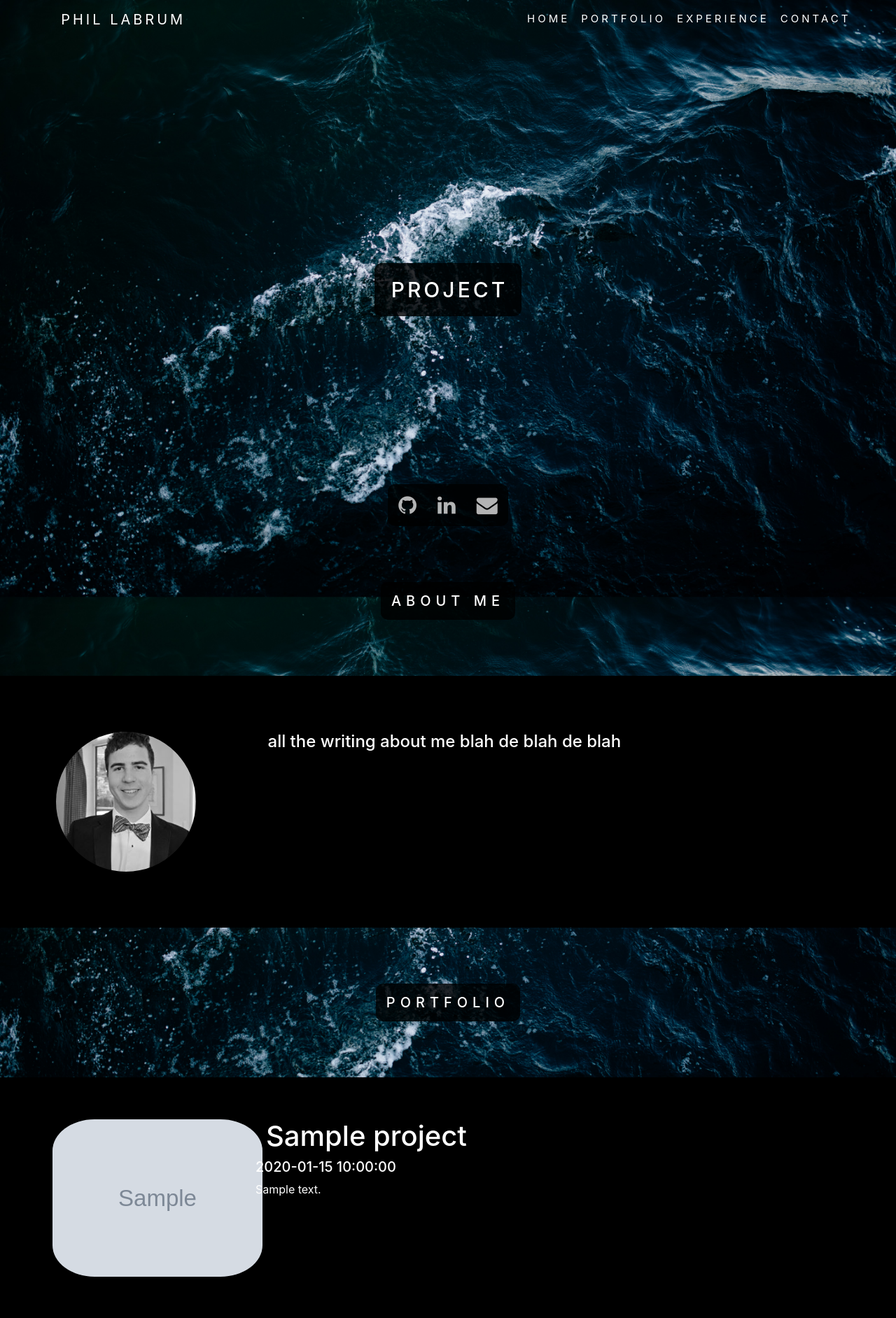
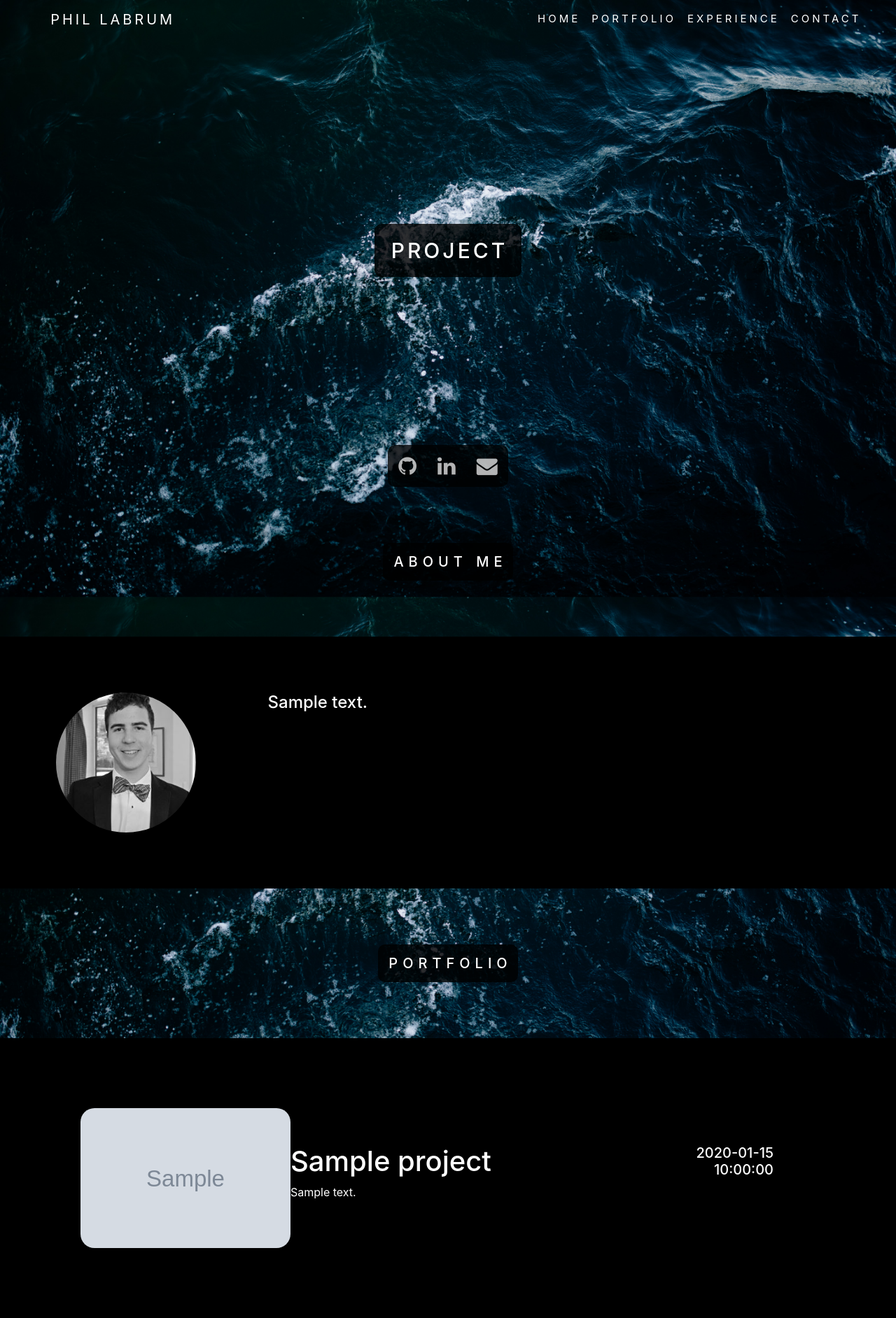
Before and after one commit to Plabrum/website, a Flask app: template templates/home.html in a window 1280 px wide. Shown: the top 1884 px of the page at 70% size. Run offline with Flask 2, Linux system fonts and the light colour scheme; the template is opened without the code that fills it: most values are stand-ins (such as "Sample title", 1, 10 or a date in 2020); grey boxes marked "Sample" are stand-in pictures; some libraries are stand-ins or nearby versions.

Commit message:
formatting looks good, flat file data sheets

```diff
--- a/app.py
+++ b/app.py
@@ -22,7 +22,8 @@ def index():
 	projects = read_in("portfolio.csv")
 	experiences = read_in("experience.csv")
 	spotlight = rand.choice(projects)
-	return render_template("home.html", projects=projects, experiences=experiences, spotlight=spotlight)
+	about_me = open('temp/about_me.txt', 'r').read()
+	return render_template("home.html", projects=projects, experiences=experiences, spotlight=spotlight, about_me=about_me)
 
 
 # TODO:
--- a/static/style.css
+++ b/static/style.css
@@ -1,9 +1,14 @@
 .navbar-custom a{
-  height: 5vh;
+  height: 50px;
   color: white;
   font: Arial;
   text-transform: uppercase;
-  background-color: transparent !important;
+  background-color: transparent;
+}
+
+.navbar-custom.scrolled{
+  transition:1s ease;
+  background-color: rgba(0,0,0,0.9);
 }
 
 .navbar-custom .navbar-brand{
@@ -158,11 +163,6 @@ input[type=text], select, textarea {
   object-position: 60% 0;
 }
 
-.project-image{
-  width: 300px;
-  border-radius: 20%;
-}
-
 .section-title-block{
   margin-top: 80px;
   margin-bottom: 80px;
@@ -171,6 +171,7 @@ input[type=text], select, textarea {
 
 .section-title{
   margin: 15px;
+  margin-right: 8px;
   font-size: 20px;
   text-align: center;
   font: Arial;
@@ -186,7 +187,8 @@ input[type=text], select, textarea {
 .cards{
   background-color: black;
   border-radius: 30px;
-  margin: 10px;
+  margin: 30px;
+  padding: 20px;
 }
 
 .cards:hover{
@@ -194,6 +196,32 @@ input[type=text], select, textarea {
   background-color: #0f0f0f;
 }
 
+.proj-title{
+  text-align: left;
+  padding-left: 0px;
+  margin-top: auto;
+}
+
+.project-image{
+  width: 300px;
+  height: 200px;
+  object-fit: cover;
+  border-radius: 20px;
+}
+
+.exp-image{
+  width: 200px;
+  height: 200px;
+  object-fit: cover;
+  border-radius: 20px;
+}
+
+.proj-date{
+  margin: auto;
+  text-align: right;
+  padding-right: 0px;
+}
+
 .contact-box{
   padding: 50px;
 }
--- a/templates/base.html
+++ b/templates/base.html
@@ -8,6 +8,11 @@
 
     <!-- Bootstrap CSS -->
     <link rel="stylesheet" href="https://maxcdn.bootstrapcdn.com/bootstrap/4.0.0/css/bootstrap.min.css" integrity="sha384-Gn5384xqQ1aoWXA+058RXPxPg6fy4IWvTNh0E263XmFcJlSAwiGgFAW/dAiS6JXm" crossorigin="anonymous">
+
+    <!-- Bootstrap JS -->
+    <script src="https://code.jquery.com/jquery-3.5.1.slim.min.js" integrity="sha384-DfXdz2htPH0lsSSs5nCTpuj/zy4C+OGpamoFVy38MVBnE+IbbVYUew+OrCXaRkfj" crossorigin="anonymous"></script>
+    <script src="https://cdn.jsdelivr.net/npm/popper.js@1.16.1/dist/umd/popper.min.js" integrity="sha384-9/reFTGAW83EW2RDu2S0VKaIzap3H66lZH81PoYlFhbGU+6BZp6G7niu735Sk7lN" crossorigin="anonymous"></script>
+    <script src="https://stackpath.bootstrapcdn.com/bootstrap/4.5.2/js/bootstrap.min.js" integrity="sha384-B4gt1jrGC7Jh4AgTPSdUtOBvfO8shuf57BaghqFfPlYxofvL8/KUEfYiJOMMV+rV" crossorigin="anonymous"></script>
 
     <!-- Social icons -->
     <link rel="stylesheet" href="https://cdnjs.cloudflare.com/ajax/libs/font-awesome/4.7.0/css/font-awesome.min.css">
@@ -21,7 +26,7 @@
 <body>
   <div class="container-fluid top-block">
     <!-- Navbar -->
-    <nav class="navbar navbar-expand-lg navbar-custom">
+    <nav class="navbar navbar-expand-lg fixed-top navbar-custom">
       <a class="navbar-brand" href="/">Phil Labrum</a>
       <button class="navbar-toggler" type="button" data-toggle="collapse" data-target="#navbarSupportedContent" aria-controls="navbarSupportedContent" aria-expanded="false" aria-label="Toggle navigation">
         <span class="navbar-toggler-icon"></span>
@@ -74,3 +79,9 @@
 
 </body>
 </html>
+
+<script type="text/javascript">
+$(window).scroll(function(){
+  $('nav').toggleClass('scrolled', $(this).scrollTop() > 100);
+});
+</script>
--- a/templates/home.html
+++ b/templates/home.html
@@ -33,7 +33,7 @@
       <img class="headshot" src="static/phil.png">
     </div>
     <div class="col-md-8" style="margin: 30px">
-      <h4> all the writing about me blah de blah de blah </h4>
+      <h4>{{ about_me }}</h4>
     </div>
   </div>
 </div>
@@ -41,61 +41,46 @@
 <!-- Project section -->
 <a name="portfolio"></a>
 <div class="row"><div class="col-centered section-title-block darken"><H1 class="section-title">Portfolio</H1></div></div>
-
-
 <div class="container-fluid site-block">
   {% for project in projects %}
   <a name="{{project.title}}"></a>
   <div class="row cards">
-        <div class=col-md-3>
+    <div class="col-md-3">
       <img class="project-image" src="{{project.image_loc}}">
     </div>
-
-        <div class="col-md-8">
-
-          <div clas="row">
-            <div class="col-md-10" ><H1>{{project.title}}</H1></div>
-            <div cass="col-md-2"><h5>{{project.date}}</h5></div>
+    <div class="col-md-8" style="margin: auto;">
+      <div class="row">
+        <div class="col-md-8 proj-title"><H1 class="">{{project.title}}</H1></div>
+        <div class="col-md-3 proj-date"><h5 class="">{{project.date}}</h5></div>
       </div>
-
       <div class="row">
-          <div class="col">
         <p class="project-description">{{project.description}}</p>
       </div>
     </div>
-
-        </div>
-
   </div>
   {% endfor %}
 </div>
 
+
 <!-- Experience section -->
 <a name="experience"></a>
 <div class="row"><div class="col-centered section-title-block darken"><H1 class="section-title">Experience</H1></div></div>
-<div class="container-fluid">
+<div class="container-fluid site-block">
   {% for experience in experiences %}
+  <a name="{{experience.title}}"></a>
   <div class="row cards">
-
-        <div class=col-md-3>
-          <img class="experience-image" src="{{experience.image_loc}}">
+    <div class="col-md-3">
+      <img class="exp-image" src="{{experience.image_loc}}">
     </div>
-
-        <div class="col-md-8">
-
-          <div clas="row">
-            <div class="col-md-10" ><H1>{{experience.title}}</H1></div>
-            <div cass="col-md-2"><h5>{{experience.date}}</h5></div>
+    <div class="col-md-8" style="margin: auto;">
+      <div class="row">
+        <div class="col-md-8 proj-title"><H1 class="">{{experience.title}}</H1></div>
+        <div class="col-md-3 proj-date"><h5 class="">{{experience.date}}</h5></div>
       </div>
-
       <div class="row">
-          <div class="col">
-            <p class="experience-description">{{experience.description}}</p>
+        <p class="project-description">{{experience.description}}</p>
       </div>
     </div>
-
-        </div>
-
   </div>
   {% endfor %}
 </div>
```
Also changed, not shown: 1 other file. Lines whose indentation alone changed are shown as unchanged.
